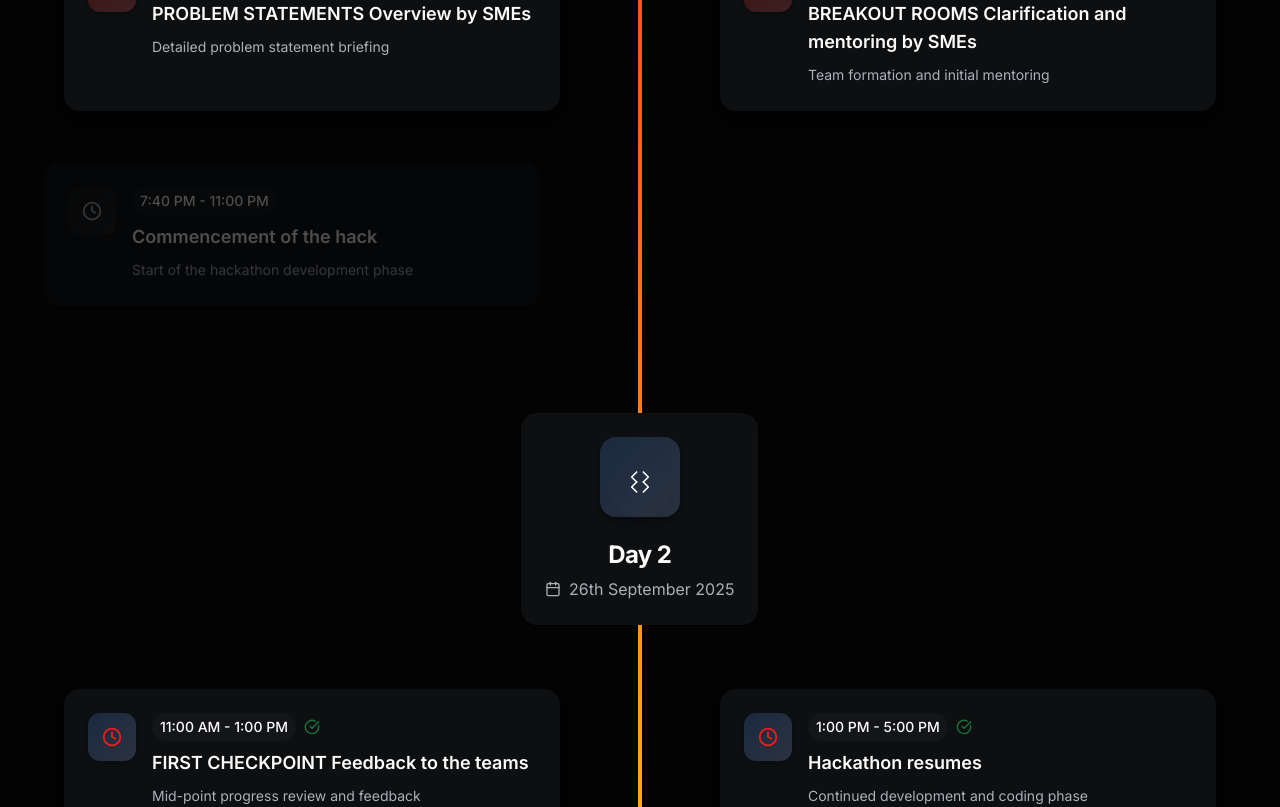
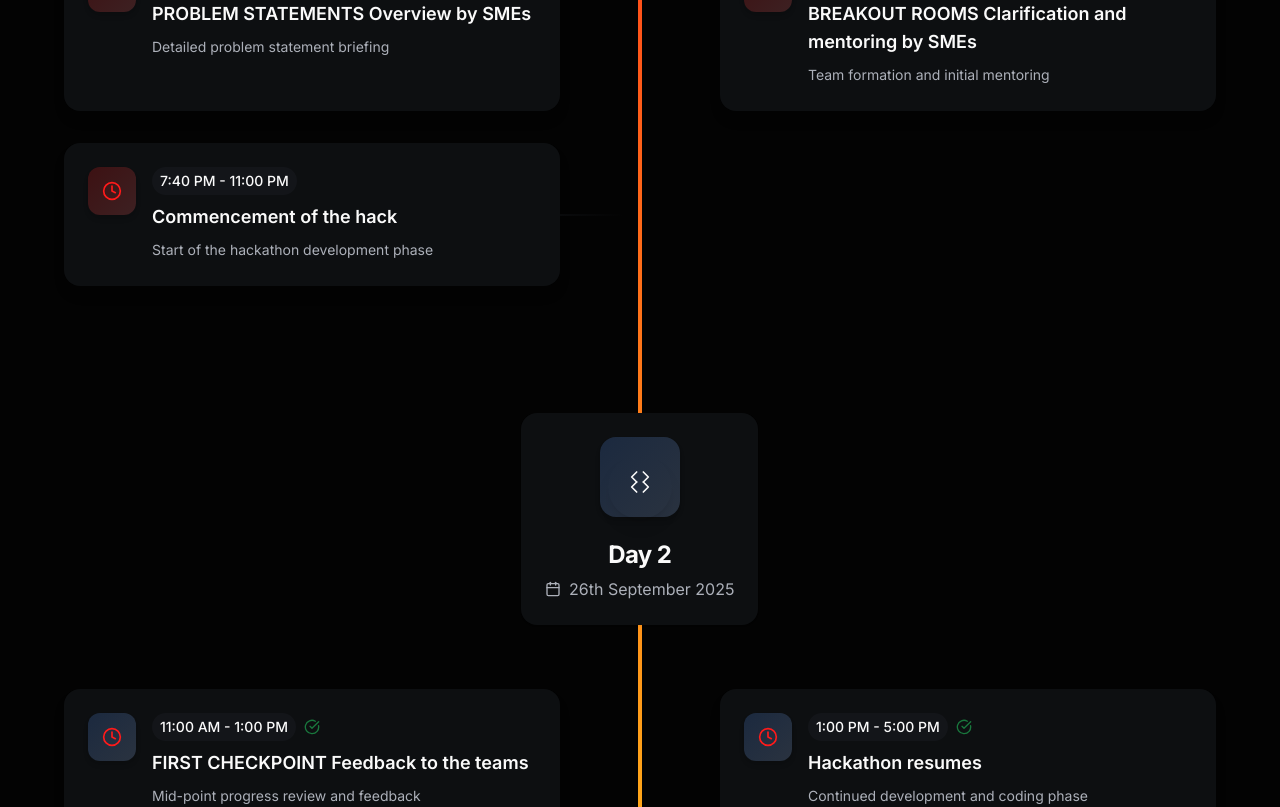
Before and after one commit to Induj1/SDGHoneywellHackathon, a React (Vite) app: page / in a window 1280 px wide. Shown: the part 3313-4120 px from the top of the page. Built offline with nearby package versions, Linux system fonts and the light colour scheme.

Commit message:
highlight

```diff
--- a/src/components/EventSchedule.tsx
+++ b/src/components/EventSchedule.tsx
@@ -74,7 +74,7 @@ const themes = [
 const rules = [
   "Teams of 2-4 members (college students only)",
   "Original code and ideas only",
-  "Must use at least one Honeywell API/dataset",
+
   "Open source technologies preferred",
   "Presentation must be under 5 minutes",
   "Judging based on innovation, technical excellence, and business impact"
@@ -216,12 +216,10 @@ export default function EventSchedule() {
                         ref={el => eventRefs.current[globalIndex] = el}
                         className={`relative transition-all duration-700 ${
                           isLeft ? 'lg:pr-16' : 'lg:pl-16'
-                        } ${
-                          isVisible ? 'translate-y-0 opacity-100' : 'translate-y-8 opacity-30'
-                        }`}
+                        } translate-y-0 opacity-100`}
                         style={{
                           transitionDelay: `${eventIndex * 150}ms`,
-                          transform: `translateX(${isVisible ? '0' : isLeft ? '-20px' : '20px'}) translateY(${isVisible ? '0' : '20px'})`
+                          transform: 'translateX(0) translateY(0)'
                         }}
                       >
                         {/* Connection Line to Timeline */}
@@ -233,19 +231,11 @@ export default function EventSchedule() {
                             : 'from-muted/30 to-transparent'
                         }`} />
 
-                        <Card className={`tech-card border-0 h-full transition-all duration-500 ${
-                          isVisible ? 'shadow-lg' : 'shadow-sm'
-                        }`}>
+                        <Card className={`tech-card border-0 h-full transition-all duration-500 shadow-lg`}>
                           <CardContent className="p-6">
                             <div className="flex items-start gap-4">
-                              <div className={`flex-shrink-0 w-12 h-12 rounded-xl bg-gradient-to-br flex items-center justify-center transition-all duration-500 ${
-                                isVisible
-                                  ? `from-${day.color}/20 to-${day.color}-glow/20 shadow-md`
-                                  : 'from-muted/20 to-muted-foreground/10'
-                              }`}>
-                                <Clock className={`w-5 h-5 transition-colors duration-500 ${
-                                  isVisible ? 'text-primary' : 'text-muted-foreground'
-                                }`} />
+                              <div className={`flex-shrink-0 w-12 h-12 rounded-xl bg-gradient-to-br flex items-center justify-center transition-all duration-500 from-${day.color}/20 to-${day.color}-glow/20 shadow-md`}>
+                                <Clock className="w-5 h-5 text-primary" />
                               </div>
                               <div className="flex-1">
                                 <div className="flex items-center gap-2 mb-2">
--- a/src/components/PrizesSection.tsx
+++ b/src/components/PrizesSection.tsx
@@ -75,7 +75,7 @@ export default function PrizesSection() {
           </p>
         </div>
 
-//...existing code...
+
 
 
         {/* Participant Perks */}
```
